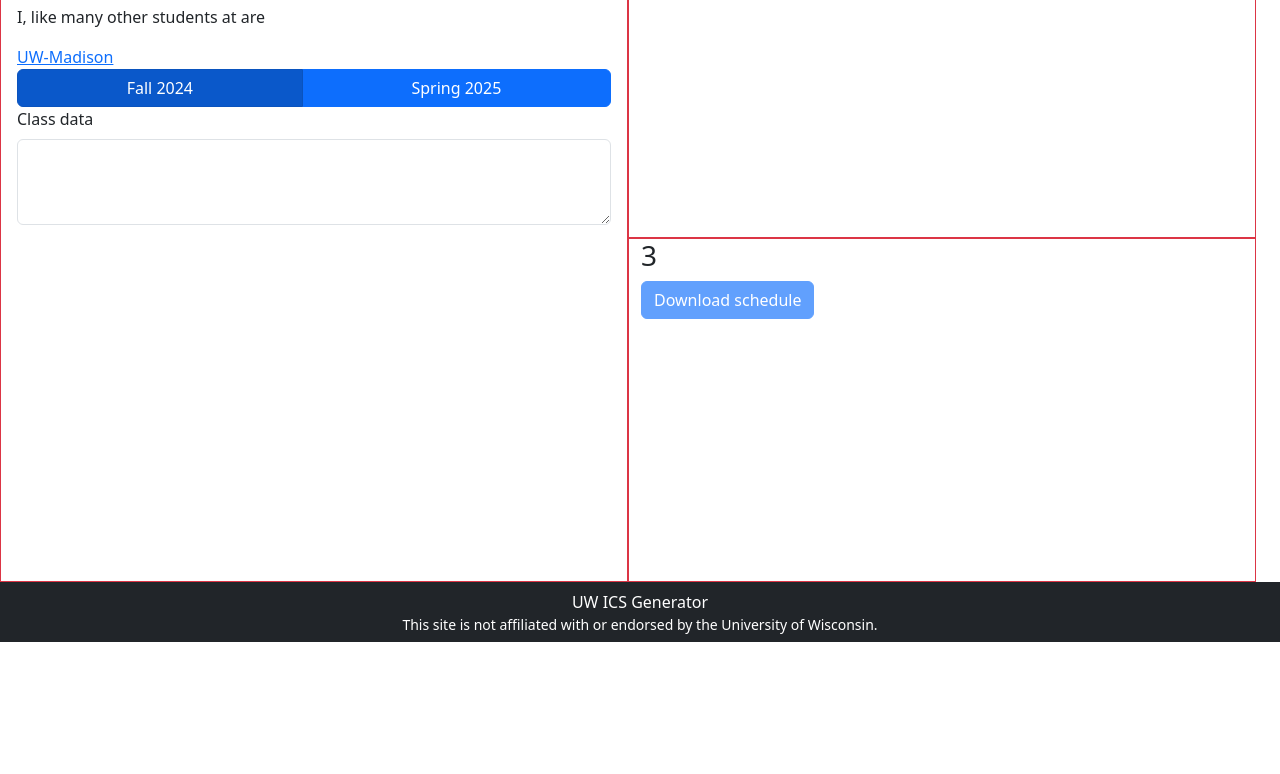
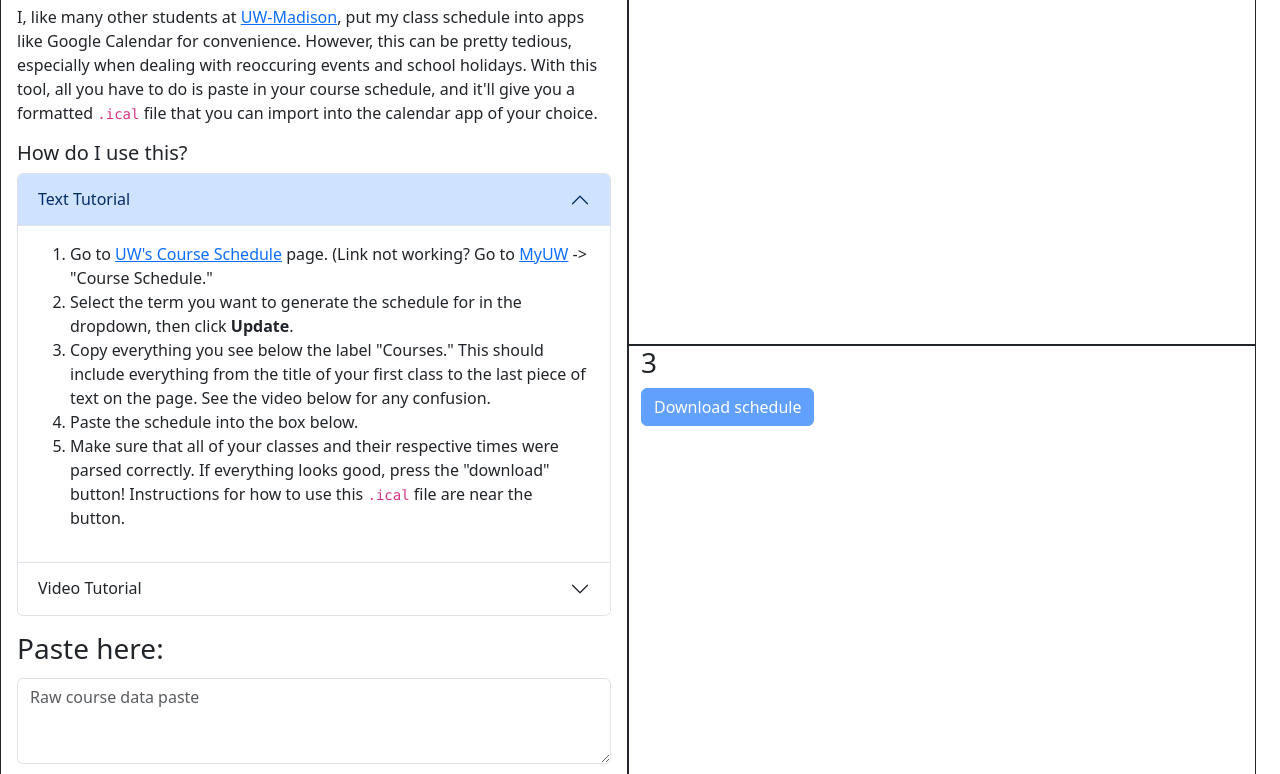
Before and after one commit to AndrewDTR/uw-cal-generator, a plain HTML site: page frontend/index.html in a window 1280 px wide. Shown: the part 158-932 px from the top of the page. Before the commit the page ends 800 px from the top, so only its background shows below. Drawn offline with nearby package versions, Linux system fonts and the light colour scheme.

Commit message:
stable w/ count, still weird placement issues

```diff
--- a/frontend/index.html
+++ b/frontend/index.html
@@ -18,41 +18,140 @@
       <div class="container-fluid">
         <div class="navbar-brand">
           <i class="fa-solid fa-calendar"></i>
-          UW ICS Schedule Generator
+          UW .ics Schedule Generator
         </div>
       </div>
     </nav>
 
     <div class="container-fluid flex-grow-1 d-flex">
       <div class="row flex-grow w-100">
-        <div class="col-md-6 border border-danger d-flex flex-column p-3">
+        <div class="col-md-6 border border-dark d-flex flex-column p-3">
           <h1>Hello!</h1>
           <h5>What is this site?</h5>
-          <p>I, like many other students at are</p>
-          <a href="https://wisc.edu">UW-Madison</a>
+          <p>
+            I, like many other students at
+            <a href="https://wisc.edu" target="_blank">UW-Madison</a>, put my
+            class schedule into apps like Google Calendar for convenience.
+            However, this can be pretty tedious, especially when dealing with
+            reoccuring events and school holidays. With this tool, all you have
+            to do is paste in your course schedule, and it'll give you a
+            formatted <code>.ical</code> file that you can import into the
+            calendar app of your choice.
+          </p>
 
-          <div class="btn-group">
+          <h5>How do I use this?</h5>
+
+          <div class="accordion pb-2" id="accordionExample">
+            <div class="accordion-item">
+              <h2 class="accordion-header">
+                <button
+                  class="accordion-button"
+                  type="button"
+                  data-bs-toggle="collapse"
+                  data-bs-target="#collapseOne"
+                  aria-expanded="true"
+                  aria-controls="collapseOne"
+                >
+                  Text Tutorial
+                </button>
+              </h2>
+              <div
+                id="collapseOne"
+                class="accordion-collapse collapse show"
+                data-bs-parent="#accordionExample"
+              >
+                <div class="accordion-body">
+                  <ol>
+                    <li>
+                      Go to
+                      <a
+                        href="https://mumaaenroll.services.wisc.edu/courses-schedule/"
+                        target="_blank"
+                        >UW's Course Schedule</a
+                      >
+                      page. (Link not working? Go to
+                      <a href="https://my.wisc.edu/" target="_blank">MyUW</a> ->
+                      "Course Schedule."
+                    </li>
+                    <li>
+                      Select the term you want to generate the schedule for in
+                      the dropdown, then click <strong>Update</strong>.
+                    </li>
+                    <li>
+                      Copy everything you see below the label "Courses." This
+                      should include everything from the title of your first
+                      class to the last piece of text on the page. See the video
+                      below for any confusion.
+                    </li>
+                    <li>Paste the schedule into the box below.</li>
+                    <li>
+                      Make sure that all of your classes and their respective
+                      times were parsed correctly. If everything looks good,
+                      press the "download" button! Instructions for how to use
+                      this <code>.ical</code> file are near the button.
+                    </li>
+                  </ol>
+                </div>
+              </div>
+            </div>
+            <div class="accordion-item">
+              <h2 class="accordion-header">
+                <button
+                  class="accordion-button collapsed"
+                  type="button"
+                  data-bs-toggle="collapse"
+                  data-bs-target="#collapseTwo"
+                  aria-expanded="false"
+                  aria-controls="collapseTwo"
+                >
+                  Video Tutorial
+                </button>
+              </h2>
+              <div
+                id="collapseTwo"
+                class="accordion-collapse collapse"
+                data-bs-parent="#accordionExample"
+              >
+                <div class="accordion-body">
+                  <div class="embed-responsive embed-responsive-16by9">
+                    <iframe
+                      class="embed-responsive-item"
+                      src="https://www.youtube.com/embed/8b3CUm8j4DE?rel=0"
+                      allowfullscreen
+                    ></iframe>
+                  </div>
+                </div>
+              </div>
+            </div>
+          </div>
+
+          <h3 class="pt-2">Paste here:</h3>
+          <!-- <div class="btn-group">
             <button class="btn btn-primary active" id="fall2024">
               Fall 2024
             </button>
             <button class="btn btn-primary" id="spring2025">Spring 2025</button>
-          </div>
+          </div> -->
 
-          <div class="mb-3">
-            <label for="classInput" class="form-label">Class data</label>
-            <textarea class="form-control" id="classInput" rows="3"></textarea>
+          <div class="mb-3 pt-1">
+            <textarea
+              class="form-control"
+              placeholder="Raw course data paste"
+              id="classInput"
+              rows="3"
+            ></textarea>
           </div>
         </div>
 
         <div class="col-md-6 d-flex flex-column">
           <div class="row flex-grow-1 results">
-            <div class="col-12 border border-danger p-3 results">
+            <div class="col-12 border border-dark p-3 results real-one">
               <h3>2</h3>
             </div>
           </div>
           <div class="row flex-grow-1">
             <div
-              class="col-12 border border-danger align-items-center justify-content-center"
+              class="col-12 border border-dark align-items-center justify-content-center"
             >
               <h3>3</h3>
 
@@ -69,10 +168,10 @@
       class="bg-dark text-white text-center d-flex justify-content-center align-items-center footer-height"
     >
       <div>
-        <div>UW ICS Generator</div>
+        <div>UW .ics Schedule Generator &copy; 2024</div>
         <div class="small">
           This site is not affiliated with or endorsed by the University of
-          Wisconsin.
+          Wisconsin-Madison.
         </div>
       </div>
     </footer>
--- a/frontend/scripts/main.js
+++ b/frontend/scripts/main.js
@@ -1,30 +1,30 @@
 import { parseSchedule } from "./parseSchedule.js";
 
-const fallButton = document.getElementById('fall2024');
-const springButton = document.getElementById('spring2025');
-let currentTerm = "Fall 2024"
+// const fallButton = document.getElementById('fall2024');
+// const springButton = document.getElementById('spring2025');
+// let currentTerm = "Fall 2024"
 
-// button term switcher
-function handleSelection(event) {
-  event.preventDefault();
+// // button term switcher
+// function handleSelection(event) {
+//   event.preventDefault();
 
-  fallButton.classList.remove('active');
-  springButton.classList.remove('active');
+//   fallButton.classList.remove('active');
+//   springButton.classList.remove('active');
 
-  event.target.classList.add('active');
+//   event.target.classList.add('active');
 
-  if (currentTerm != event.target.innerText) {
-    currentTerm = event.target.innerText;
-    console.log(currentTerm);
-  }
-}
+//   if (currentTerm != event.target.innerText) {
+//     currentTerm = event.target.innerText;
+//     console.log(currentTerm);
+//   }
+// }
 
-fallButton.addEventListener('click', handleSelection);
-springButton.addEventListener('click', handleSelection);
+// fallButton.addEventListener('click', handleSelection);
+// springButton.addEventListener('click', handleSelection);
 
 document.addEventListener('DOMContentLoaded', function () {
   var textarea = document.getElementById('classInput');
-  var resultsDiv = document.querySelector('.results .col-12');
+  var resultsDiv = document.querySelector('.real-one');
 
   textarea.addEventListener('input', function () {
     var scheduleData = parseSchedule(this.value);
@@ -37,9 +37,11 @@ function displayScheduleData(scheduleData, targetDiv) {
   targetDiv.innerHTML = '';
 
   if (Object.keys(scheduleData).length === 0) {
-    targetDiv.innerHTML = '<div class="class-detail"><h3>No Schedule Data Found</h3></div>';
+    targetDiv.innerHTML = '<div class="class-detail"><h3>⚠ Error understanding your schedule. Are you sure you copied and pasted the entire thing?</h3></div>';
     return;
   }
+
+  targetDiv.innerHTML += `<h2>✅ Successfully parsed ${Object.keys(scheduleData).length} classes!</h2>`;
 
   for (let key in scheduleData) {
     let classInfo = scheduleData[key];
--- a/frontend/scripts/parseSchedule.js
+++ b/frontend/scripts/parseSchedule.js
@@ -6,6 +6,10 @@ export function parseSchedule(scheduleText) {
     let activeClass = {};
 
     scheduleList.forEach(line => {
+        if (line == "Courses") {
+            // some people might accidentally include this
+        }
+
         let lineType = getLineType(line);
 
         switch (lineType) {
--- a/frontend/style.css
+++ b/frontend/style.css
@@ -6,11 +6,17 @@
 }
 
 .footer-height {
-    height: 60px;
+  height: 60px;
+}
+.a:visited {
+  color: inherit;
+  text-decoration: none;
+}
+
+.container-fluid {
+  flex-grow: 1;
 }
 
 .results {
   overflow-y: auto;
-  max-height: 100%;
-  overflow: auto;
 }
```
